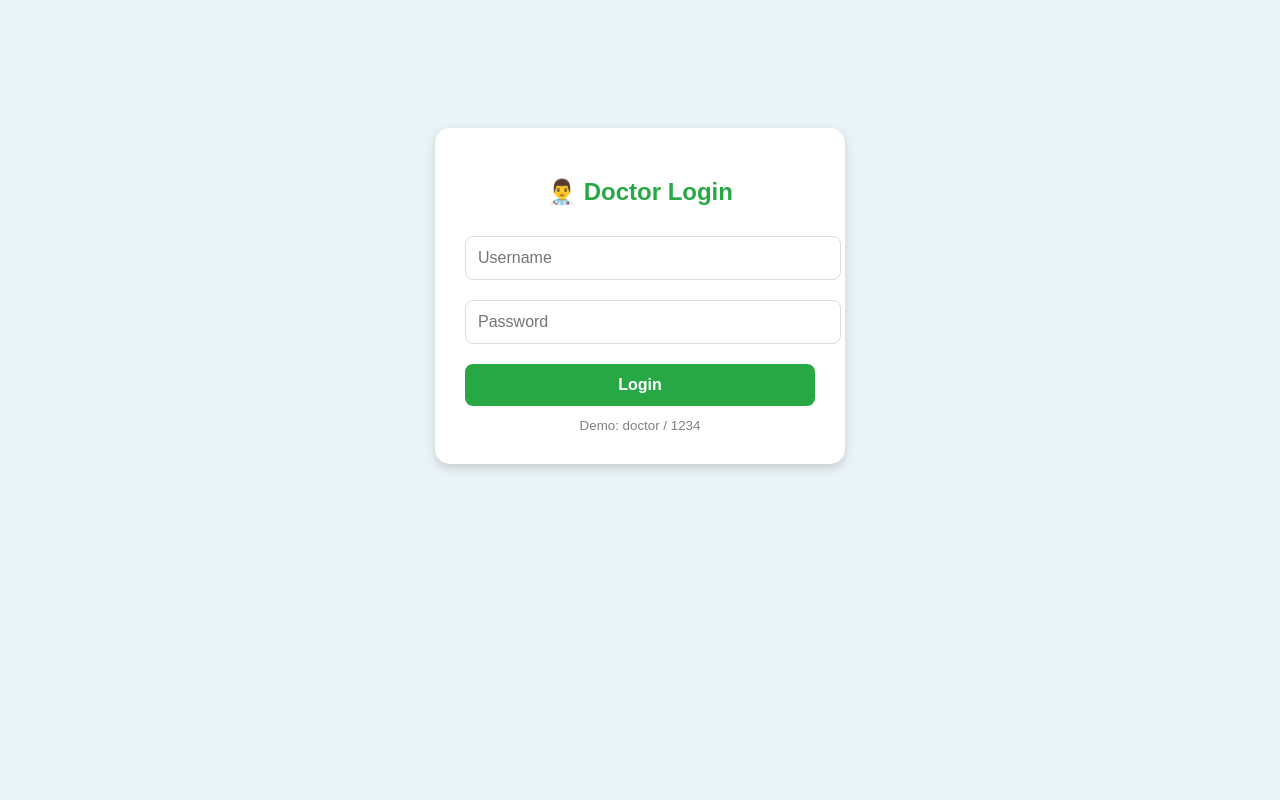
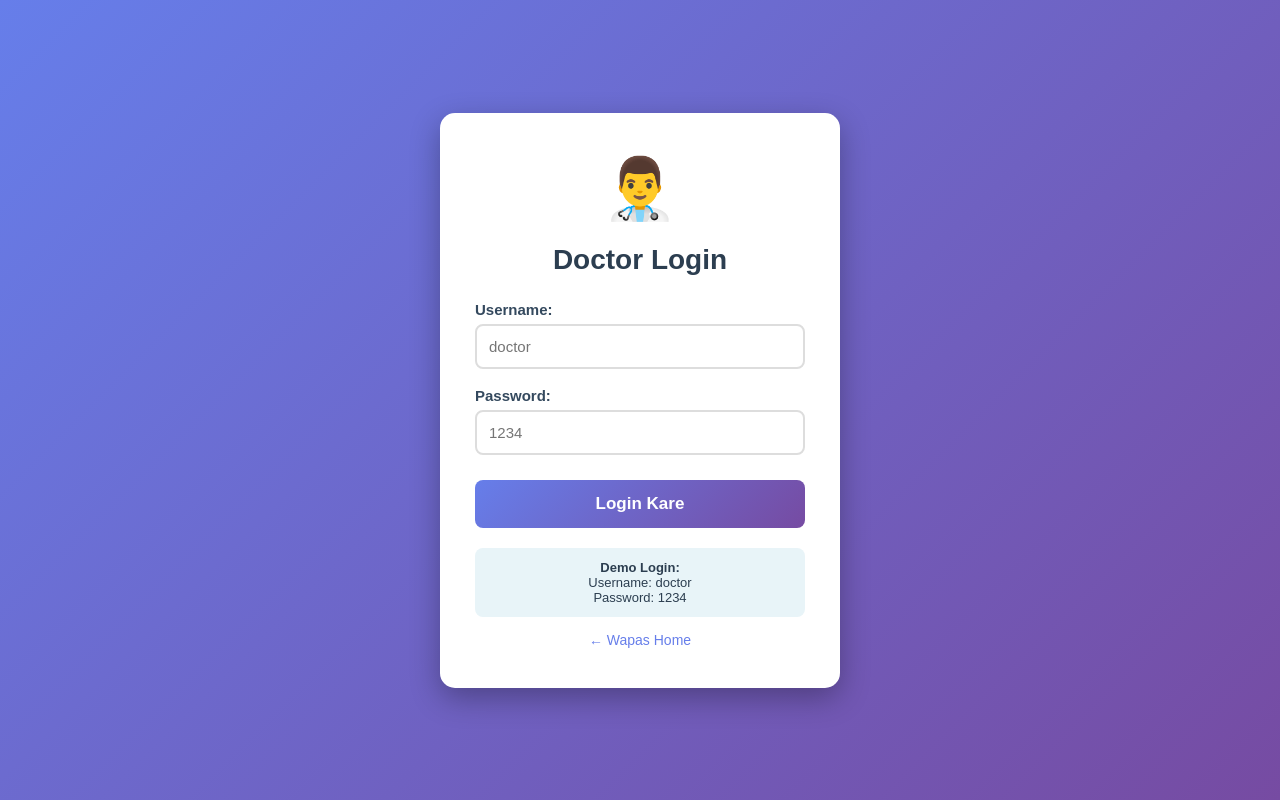
Before and after one commit to Yadav887978/hospital-token, a Flask app: page /doctor_login in a window 1280 px wide. Run offline with Flask 3, Linux system fonts and the light colour scheme.

Commit message:
Update doctor_login.html

```diff
--- a/templates/doctor_login.html
+++ b/templates/doctor_login.html
@@ -1,26 +1,138 @@
 <!DOCTYPE html>
-<html>
+<html lang="hi">
 <head>
-<title>Doctor Login</title>
-<meta name="viewport" content="width=device-width, initial-scale=1">
-<style>
-body{background:#e8f4f8;padding:20px;font-family:Arial}
-.box{background:white;padding:30px;border-radius:15px;max-width:350px;margin:100px auto;text-align:center;box-shadow:0 4px 10px #ccc}
-input,button{width:100%;padding:12px;margin:10px 0;border-radius:8px;border:1px solid #ddd;font-size:16px}
-button{background:#28a745;color:white;border:none;font-weight:bold}
-h2{color:#28a745}
-small{color:gray}
-</style>
+    <meta charset="UTF-8">
+    <meta name="viewport" content="width=device-width, initial-scale=1.0">
+    <title>Doctor Login</title>
+    <style>
+        * { margin: 0; padding: 0; box-sizing: border-box; }
+        body {
+            font-family: 'Arial', sans-serif;
+            background: linear-gradient(135deg, #667eea 0%, #764ba2 100%);
+            min-height: 100vh;
+            display: flex;
+            align-items: center;
+            justify-content: center;
+            padding: 20px;
+        }
+        .login-box {
+            background: white;
+            padding: 40px 35px;
+            border-radius: 15px;
+            width: 100%;
+            max-width: 400px;
+            box-shadow: 0 10px 30px rgba(0,0,0,0.3);
+        }
+        h2 {
+            text-align: center;
+            color: #2c3e50;
+            margin-bottom: 25px;
+            font-size: 28px;
+        }
+        .icon {
+            font-size: 60px;
+            text-align: center;
+            margin-bottom: 20px;
+        }
+        label {
+            display: block;
+            margin-top: 18px;
+            font-weight: bold;
+            color: #34495e;
+            font-size: 15px;
+        }
+        input {
+            width: 100%;
+            padding: 12px;
+            margin-top: 6px;
+            border: 2px solid #ddd;
+            border-radius: 8px;
+            font-size: 15px;
+            transition: border 0.3s;
+        }
+        input:focus {
+            outline: none;
+            border-color: #667eea;
+        }
+        .btn {
+            background: linear-gradient(135deg, #667eea 0%, #764ba2 100%);
+            color: white;
+            border: none;
+            padding: 14px;
+            font-size: 17px;
+            cursor: pointer;
+            border-radius: 8px;
+            margin-top: 25px;
+            width: 100%;
+            font-weight: bold;
+            transition: transform 0.2s;
+        }
+        .btn:hover { transform: scale(1.02); }
+
+        .alert {
+            padding: 12px;
+            border-radius: 8px;
+            margin-bottom: 15px;
+            font-size: 14px;
+            text-align: center;
+        }
+        .alert-danger {
+            background: #f8d7da;
+            color: #721c24;
+            border: 1px solid #f5c6cb;
+        }
+
+        .demo-info {
+            background: #e8f4f8;
+            padding: 12px;
+            border-radius: 8px;
+            margin-top: 20px;
+            font-size: 13px;
+            color: #2c3e50;
+            text-align: center;
+        }
+
+        .back-link {
+            display: block;
+            text-align: center;
+            margin-top: 15px;
+            color: #667eea;
+            text-decoration: none;
+            font-size: 14px;
+        }
+        .back-link:hover { text-decoration: underline; }
+    </style>
 </head>
 <body>
-<div class="box">
-<h2>👨‍⚕️ Doctor Login</h2>
-<form method="post">
-<input type="text" name="username" placeholder="Username" required>
-<input type="password" name="password" placeholder="Password" required>
-<button type="submit">Login</button>
-</form>
-<small>Demo: doctor / 1234</small>
-</div>
+    <div class="login-box">
+        <div class="icon">👨‍⚕️</div>
+        <h2>Doctor Login</h2>
+
+        {% with messages = get_flashed_messages(with_categories=true) %}
+            {% if messages %}
+                {% for category, message in messages %}
+                    <div class="alert alert-{{ category }}">{{ message }}</div>
+                {% endfor %}
+            {% endif %}
+        {% endwith %}
+
+        <form method="POST">
+            <label>Username:</label>
+            <input type="text" name="username" placeholder="doctor" required>
+
+            <label>Password:</label>
+            <input type="password" name="password" placeholder="1234" required>
+
+            <button class="btn">Login Kare</button>
+        </form>
+
+        <div class="demo-info">
+            <b>Demo Login:</b><br>
+            Username: doctor<br>
+            Password: 1234
+        </div>
+
+        <a href="{{ url_for('index') }}" class="back-link">← Wapas Home</a>
+    </div>
 </body>
 </html>
```
